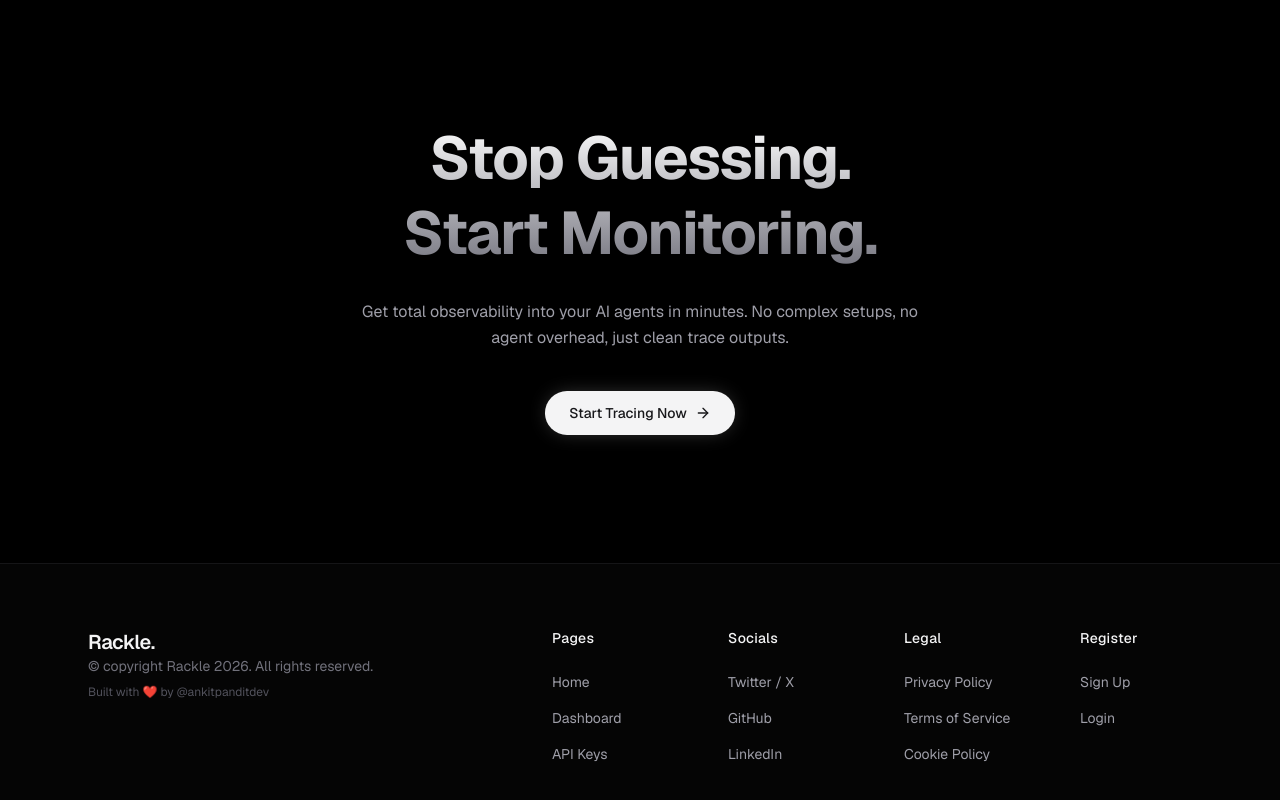
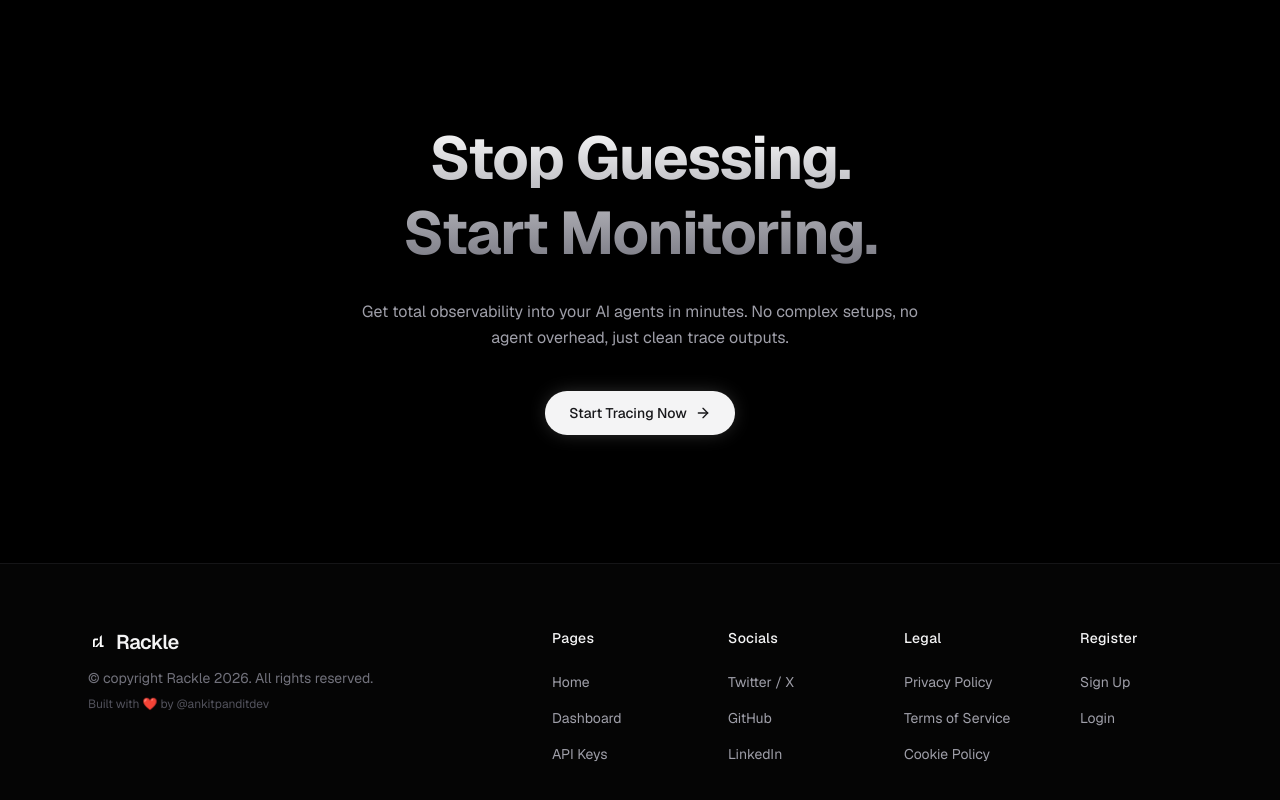
Before and after one commit to student-ankitpandit/rackletrace, a Next.js app in the folder frontend/: page / in a window 1280 px wide. Shown: the part 3396-4196 px from the top of the page. Built offline with nearby package versions, Linux system fonts and the light colour scheme; no server answers; a web font is replaced by a local one.

Commit message:
feat: add the logo to the footer also

```diff
--- a/frontend/app/page.tsx
+++ b/frontend/app/page.tsx
@@ -443,8 +443,21 @@ export default function Home() {
           <div className="grid grid-cols-1 md:grid-cols-12 gap-12 mb-16 md:mb-24">
             {/* Logo & Copyright */}
             <div className="md:col-span-4">
-                <h3 className="font-semibold text-xl tracking-tight text-zinc-900 dark:text-zinc-100">
-                  Rackle.</h3>
+              <div className="flex items-center gap-2 mb-3">
+                <svg
+                  xmlns="http://www.w3.org/2000/svg"
+                  viewBox="0 0 100 100"
+                  className="w-5 h-5 text-zinc-900 dark:text-white fill-current"
+                >
+                  {/* Left 'r' stem and arch */}
+                  <path d="M25 75V43c0-8 6-11 13-11h12v9H38c-4 0-4 3-4 7v27H25z" />
+                  {/* Right 'd' stem and base */}
+                  <path d="M59 75V25l10-10v51h9v9H59z" />
+                  {/* Center diagonal/loop connection */}
+                  <path d="M34 75l25-25v9L46 75H34z" />
+                </svg>
+                <h3 className="font-semibold text-xl tracking-tight text-zinc-900 dark:text-zinc-100">Rackle</h3>
+              </div>
               <p className="text-sm text-zinc-500 mb-2">
                 © copyright Rackle {new Date().getFullYear()}. All rights reserved.
               </p>
```
